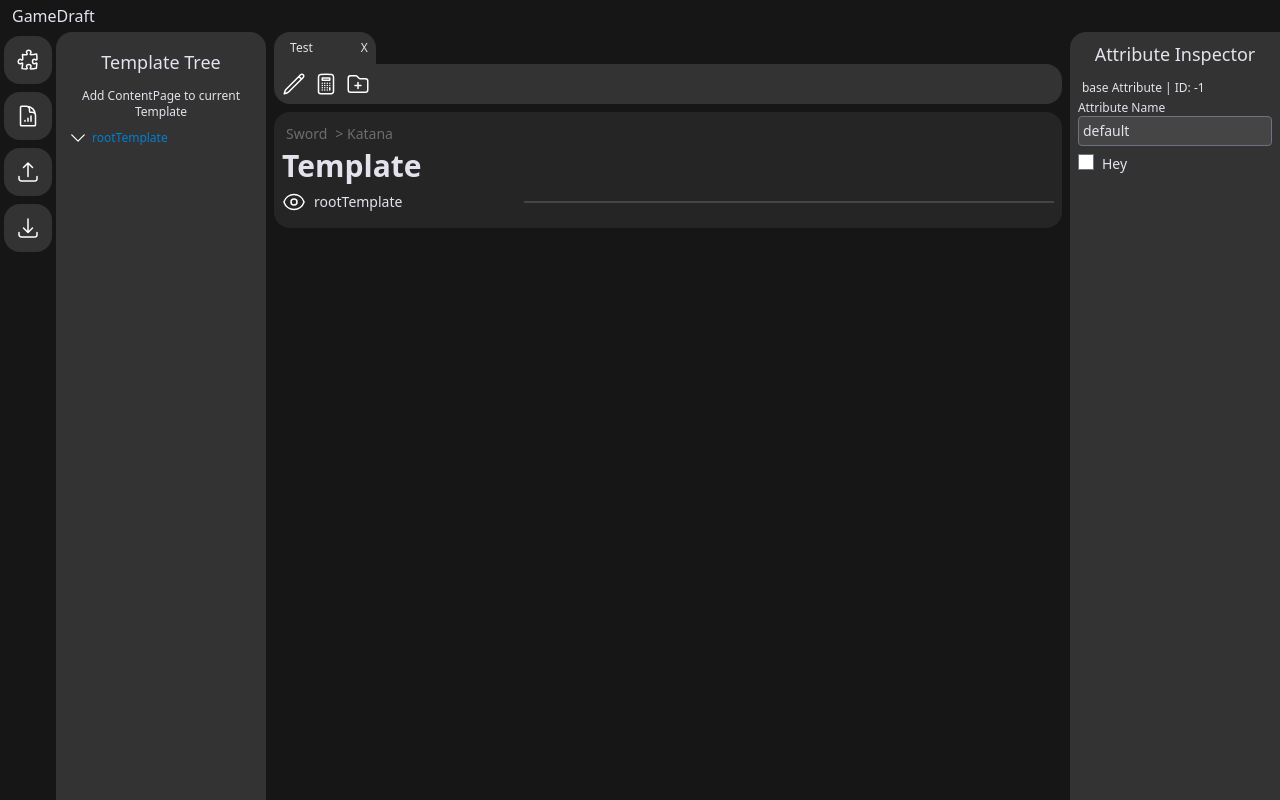
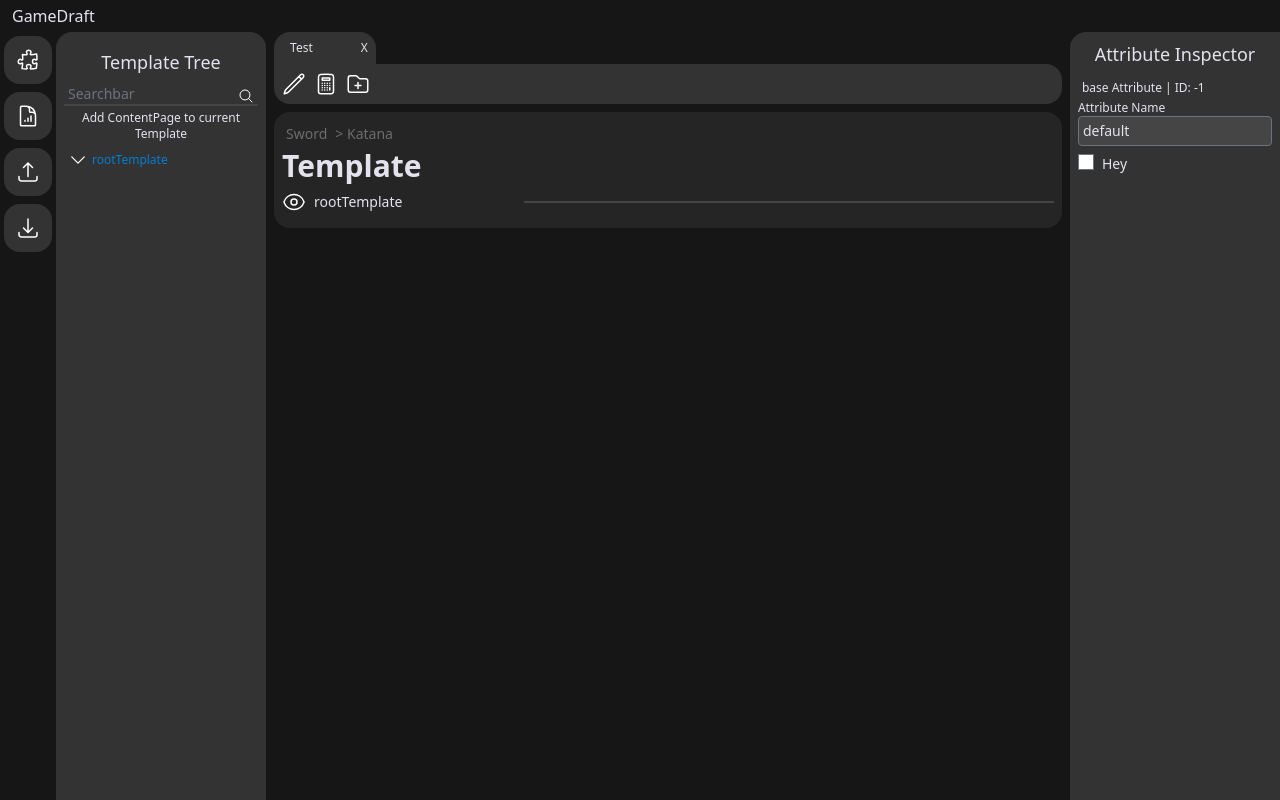
Before and after one commit to sergej-moor/gamedraft, a Nuxt app: page / in a window 1280 px wide. Built offline with nearby package versions, Linux system fonts and the light colour scheme.

Commit message:
added more styling

```diff
--- a/components/Template/Tree/MenuTree.vue
+++ b/components/Template/Tree/MenuTree.vue
@@ -1,6 +1,7 @@
 <template lang="">
 	<div class="bg-gray-400 rounded-t">
 		<h2 class="text-lg text-center m-2">Template Tree</h2>
+		<TemplateTreeSearchbar></TemplateTreeSearchbar>
 		<button class="btn" @click="addContentPage()">
 			Add ContentPage to current Template
 		</button>
--- /dev/null
+++ b/components/Template/Tree/Searchbar.vue
@@ -0,0 +1,29 @@
+<template lang="">
+	<div
+		class="border-b-2 border-gray-200 relative flex w-full bg-gray-400 text-gray-100"
+	>
+		<input
+			type="text"
+			class="bg-gray-400 border-none text-sm p-0 pl-1"
+			placeholder="Searchbar"
+		/>
+		<svg
+			xmlns="http://www.w3.org/2000/svg"
+			fill="none"
+			viewBox="0 0 24 24"
+			stroke-width="1.5"
+			stroke="currentColor"
+			class="w-4 h-4 absolute right-1 top-1"
+		>
+			<path
+				stroke-linecap="round"
+				stroke-linejoin="round"
+				d="M21 21l-5.197-5.197m0 0A7.5 7.5 0 105.196 5.196a7.5 7.5 0 0010.607 10.607z"
+			/>
+		</svg>
+	</div>
+</template>
+<script>
+	export default {};
+</script>
+<style lang=""></style>
--- a/layouts/default.vue
+++ b/layouts/default.vue
@@ -1,6 +1,6 @@
 <template>
 	<div
-		class="defaultlayout h-screen overflow-auto text-xs bg-gray-800 text-white"
+		class="flex flex-col defaultlayout h-screen overflow-auto text-xs bg-gray-800 text-white"
 	>
 		<UtilityNavbar></UtilityNavbar>
 		<div class="page-wrapper h-full flex">
```
